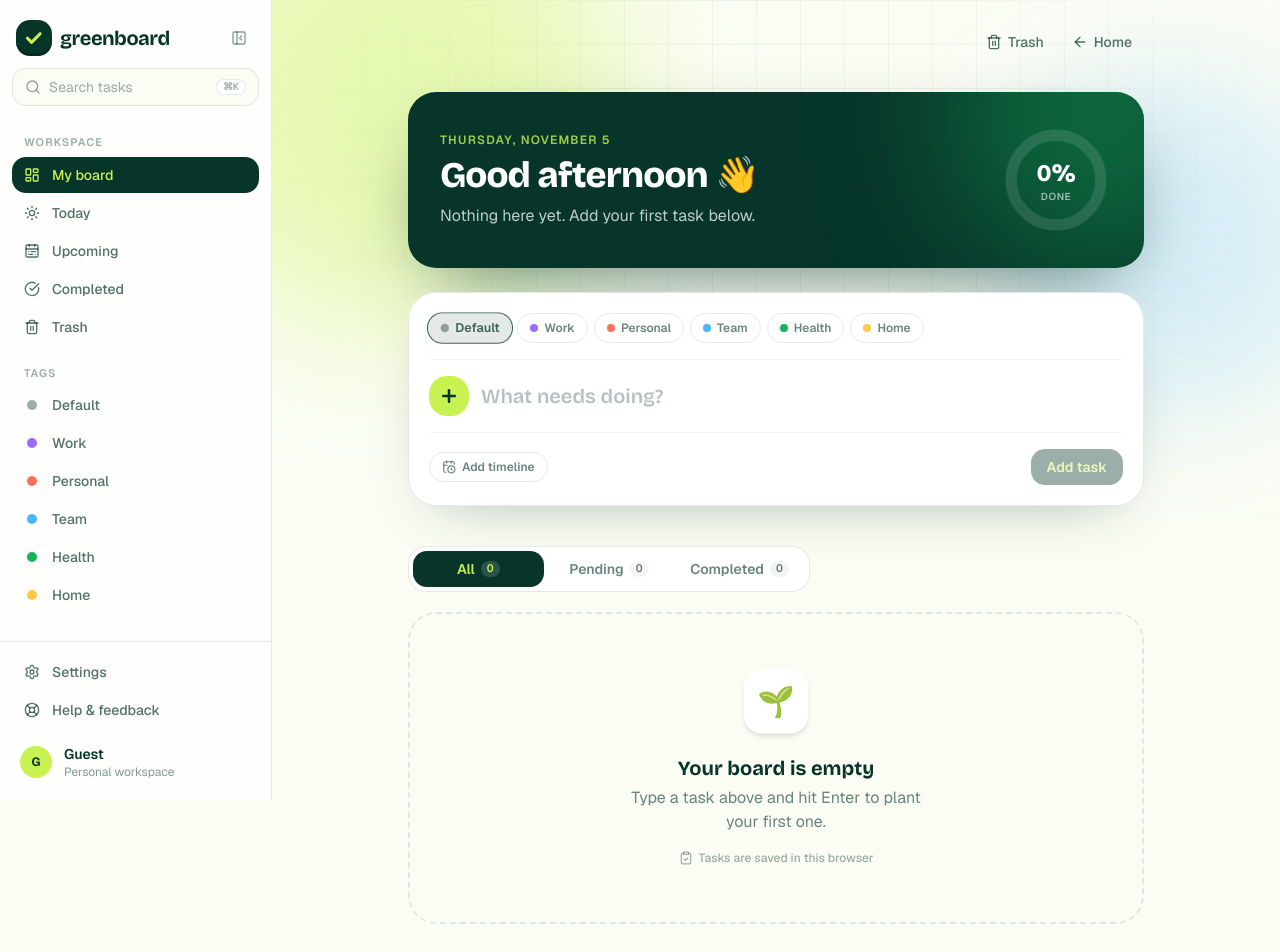
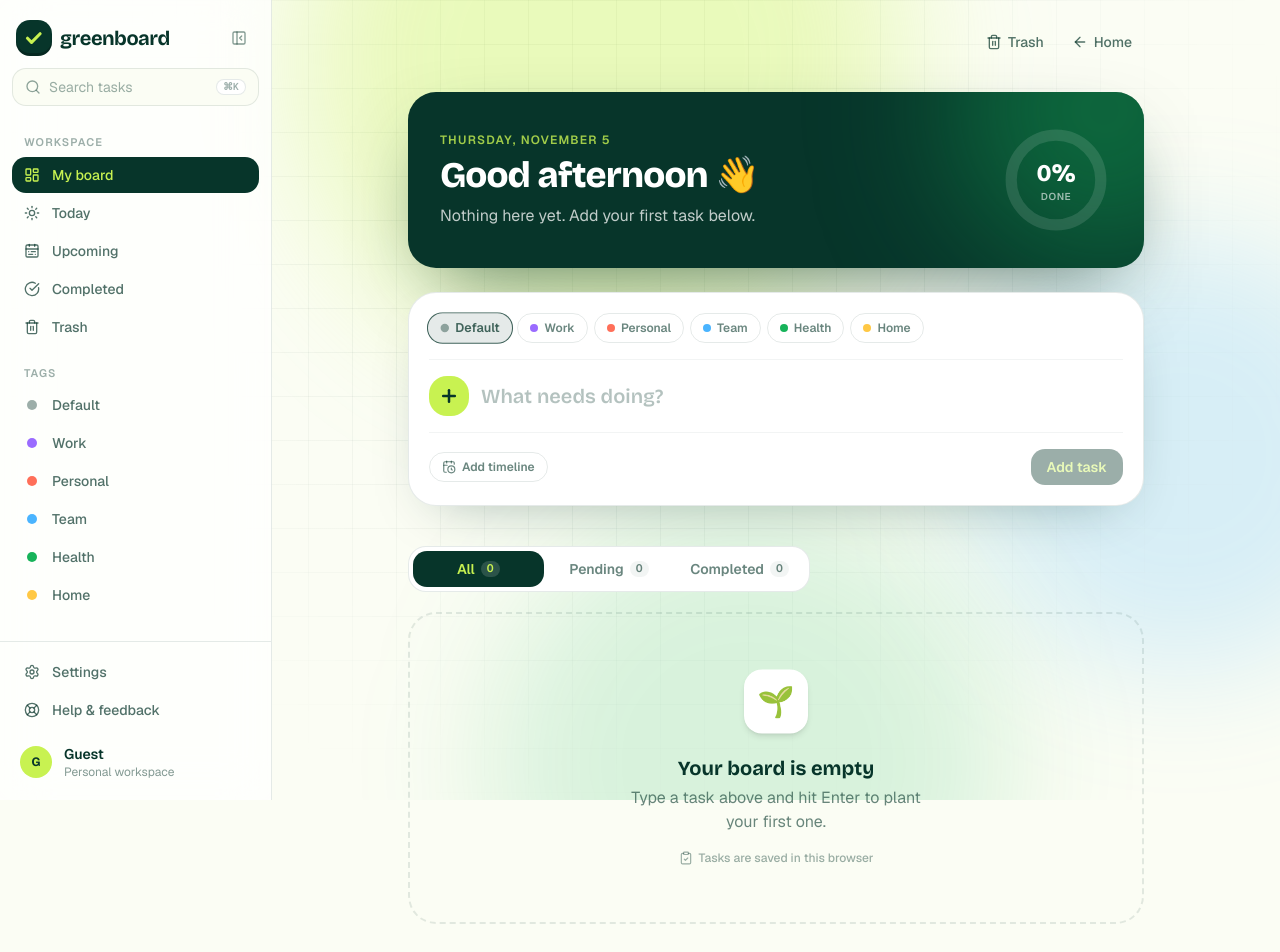
Before and after one commit to chriftech/greenboard, a Next.js app: page /board in a window 1280 px wide. Shown: the top 952 px of the page. Built offline with nearby package versions, Linux system fonts and the light colour scheme.

Commit message:
fix: make the board background full-screen and fixed
The decorative grid and glows only covered the top 520px and scrolled
away, and the lime glow sat against the sidebar edge. They are now one
fixed, full-screen layer behind the sidebar and content, with balanced
glows.

```diff
--- a/components/board/board-app.tsx
+++ b/components/board/board-app.tsx
@@ -211,12 +211,20 @@ export function BoardApp() {
       <Sidebar />
 
       <div className="relative min-w-0 flex-1 overflow-x-clip">
-        <div aria-hidden className="pointer-events-none absolute inset-x-0 top-0 h-[520px] overflow-hidden">
+        {/*
+          Full-screen backdrop, fixed so it stays put while the board scrolls.
+          It sits behind the sidebar (z-30) and the content (positioned later).
+        */}
+        <div aria-hidden className="pointer-events-none fixed inset-0 overflow-hidden">
           <div className="gb-grid-bg absolute inset-0" />
-          <div className="gb-blob absolute -left-32 -top-20 size-[420px] rounded-full bg-zest/40 blur-3xl" />
+          <div className="gb-blob absolute -top-48 left-[22%] size-[560px] rounded-full bg-zest/35 blur-3xl" />
           <div
-            className="gb-blob absolute -right-24 top-10 size-[360px] rounded-full bg-skyblue/20 blur-3xl"
+            className="gb-blob absolute -right-40 top-1/4 size-[460px] rounded-full bg-skyblue/20 blur-3xl"
             style={{ animationDelay: "-7s" }}
+          />
+          <div
+            className="gb-blob absolute -bottom-56 left-[38%] size-[520px] rounded-full bg-leaf/15 blur-3xl"
+            style={{ animationDelay: "-13s" }}
           />
         </div>
 
```
